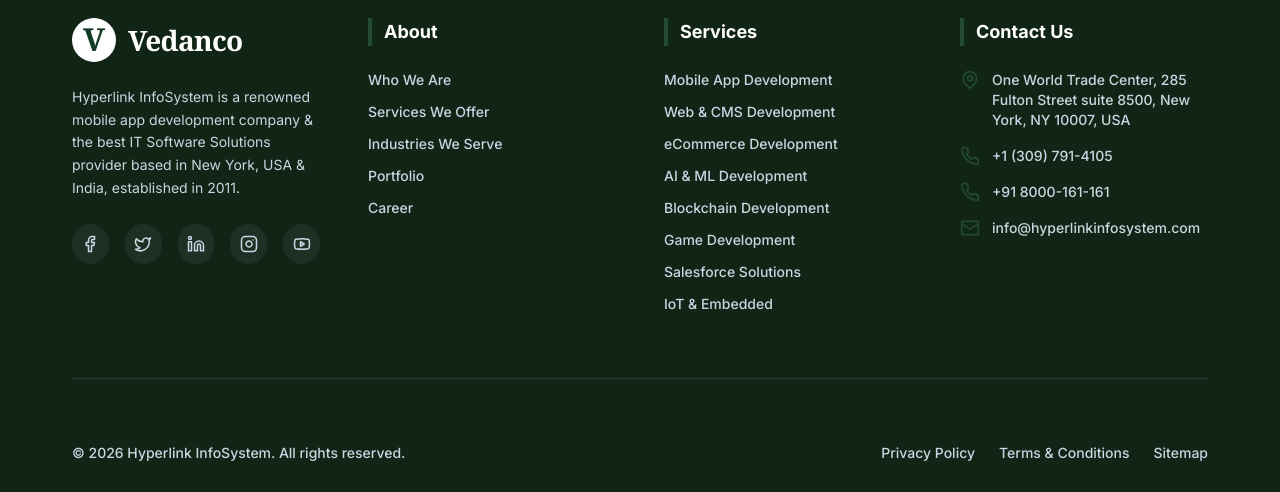
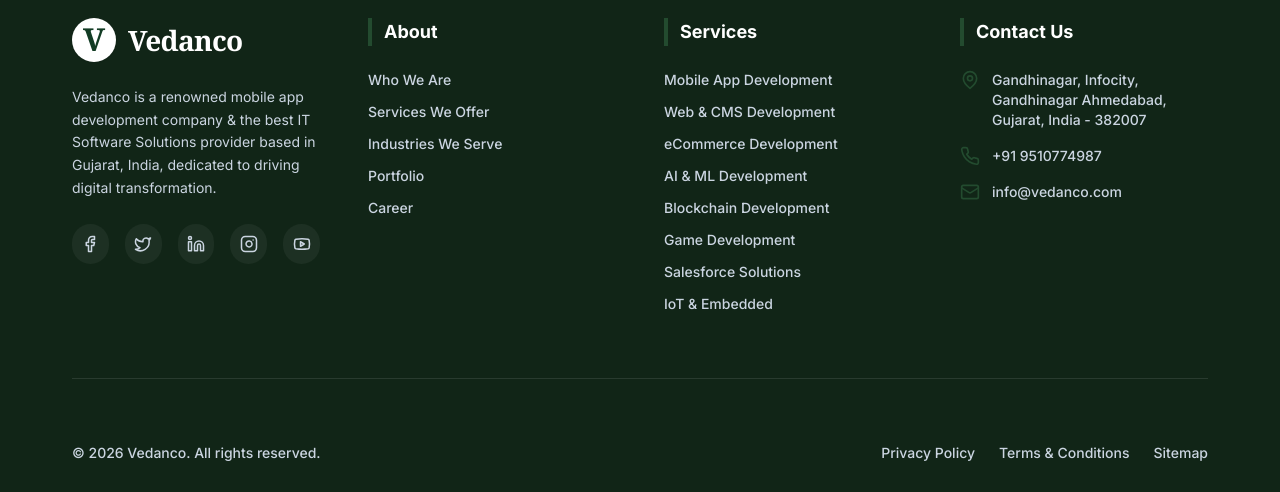
Before and after one commit to tanvi-2311/IT_company, a React (Vite) app: page /services/ai-ml-development in a window 1280 px wide. Shown: the part 3659-4151 px from the top of the page. Built offline with nearby package versions, Linux system fonts and the light colour scheme.

Commit message:
Updated footer corporate contact details, description, and copyright brand to Vedanco

```diff
--- a/src/components/Footer.jsx
+++ b/src/components/Footer.jsx
@@ -21,7 +21,7 @@
               <span className="text-[28px] font-bold text-white font-serif tracking-tight leading-none">Vedanco</span>
             </Link>
             <p className="text-sm leading-relaxed mb-6">
-              Hyperlink InfoSystem is a renowned mobile app development company & the best IT Software Solutions provider based in New York, USA & India, established in 2011.
+              Vedanco is a renowned mobile app development company & the best IT Software Solutions provider based in Gujarat, India, dedicated to driving digital transformation.
             </p>
             <div className="flex space-x-4">
               <a href="#" className="w-10 h-10 rounded-full bg-white/5 flex items-center justify-center hover:bg-primary hover:text-white transition-colors"><Facebook size={18}/></a>
@@ -62,26 +62,22 @@
             <ul className="space-y-4 text-sm font-medium">
               <li className="flex items-start">
                 <MapPin className="mr-3 text-primary shrink-0" size={20}/>
-                <span>One World Trade Center, 285 Fulton Street suite 8500, New York, NY 10007, USA</span>
+                <span>Gandhinagar, Infocity, Gandhinagar Ahmedabad, Gujarat, India - 382007</span>
               </li>
               <li className="flex items-center">
                 <Phone className="mr-3 text-primary shrink-0" size={20}/>
-                <span>+1 (309) 791-4105</span>
-              </li>
-              <li className="flex items-center">
-                <Phone className="mr-3 text-primary shrink-0" size={20}/>
-                <span>+91 8000-161-161</span>
+                <span>+91 9510774987</span>
               </li>
               <li className="flex items-center">
                 <Mail className="mr-3 text-primary shrink-0" size={20}/>
-                <span>info@hyperlinkinfosystem.com</span>
+                <span>info@vedanco.com</span>
               </li>
             </ul>
           </div>
         </div>
 
         <div className="flex flex-col md:flex-row justify-between items-center text-sm font-medium">
-          <p>&copy; {new Date().getFullYear()} Hyperlink InfoSystem. All rights reserved.</p>
+          <p>&copy; {new Date().getFullYear()} Vedanco. All rights reserved.</p>
           <div className="flex space-x-6 mt-4 md:mt-0">
             <Link to="/privacy-policy" className="hover:text-primary">Privacy Policy</Link>
             <Link to="/terms" className="hover:text-primary">Terms & Conditions</Link>
```
